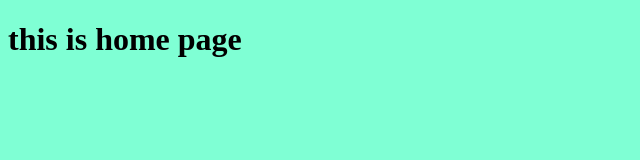
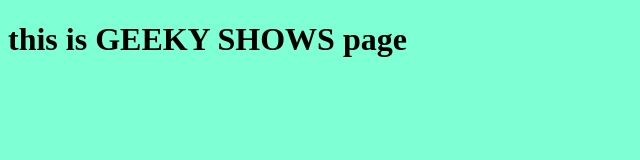
Before and after one commit to JIYAULLAMC/project22, a plain HTML site: page home.html in a window 1280 px wide. Shown: the whole page, without its empty margins (0-640 px from the left). Drawn offline with Linux system fonts and the light colour scheme.

Commit message:
added the name geekyshows

```diff
--- a/home.html
+++ b/home.html
@@ -8,7 +8,7 @@
     <link rel="stylesheet" href="style.css">
 </head>
 <body>
-    <h1>this is home page </h1>
+    <h1>this is GEEKY SHOWS page </h1>
 
 </body>
 </html>
```
